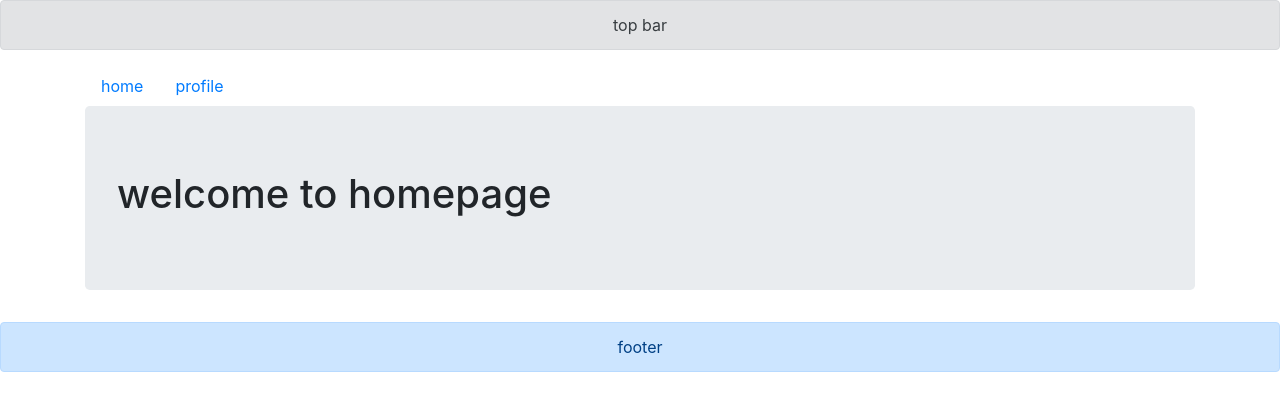
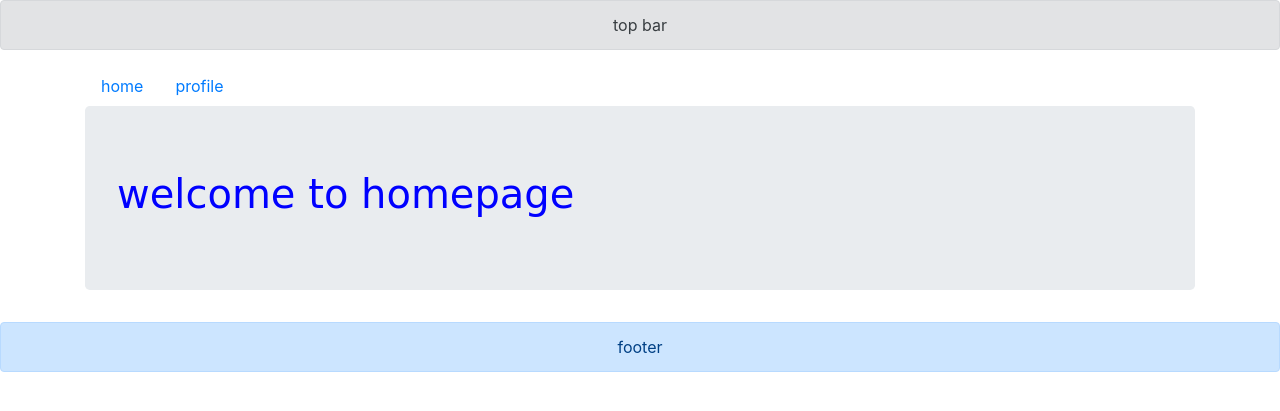
Before and after one commit to Jyothi0317/proj7, a Django app: page / in a window 1280 px wide. Shown: the top 411 px of the page. Run offline with Django 3.2, Linux system fonts and the light colour scheme; some libraries are stand-ins or nearby versions.

Commit message:
second commit

```diff
--- a/proj7/settings.py
+++ b/proj7/settings.py
@@ -15,7 +15,7 @@ import os
 # Build paths inside the project like this: os.path.join(BASE_DIR, ...)
 BASE_DIR = os.path.dirname(os.path.dirname(os.path.abspath(__file__)))
 TEMPLATE_DIR=os.path.join(BASE_DIR,"templates")
-
+STATIC_DIR=os.path.join(BASE_DIR,"static")
 
 # Quick-start development settings - unsuitable for production
 # See https://docs.djangoproject.com/en/2.2/howto/deployment/checklist/
@@ -120,3 +120,6 @@ USE_TZ = True
 # https://docs.djangoproject.com/en/2.2/howto/static-files/
 
 STATIC_URL = '/static/'
+STATICFIELDS_DIRS=[
+    STATIC_DIR,
+]
--- /dev/null
+++ b/static/css/style.css
@@ -0,0 +1,4 @@
+h1{
+    color: blue;
+    font-family: cursive;
+}
--- a/templates/base.html
+++ b/templates/base.html
@@ -1,3 +1,4 @@
+{% load static %}
 <!DOCTYPE html>
 <html lang="en">
     <head>
@@ -5,11 +6,11 @@
         <meta name="viewport" content="width=device-width, initial-scale=1.0">
         {% block title %}
         <title>Base Page</title>
-
         {% endblock %}
         <link rel="stylesheet" href="https://stackpath.bootstrapcdn.com/bootstrap/4.5.1/css/bootstrap.min.css" integrity="sha384-VCmXjywReHh4PwowAiWNagnWcLhlEJLA5buUprzK8rxFgeH0kww/aWY76TfkUoSX" crossorigin="anonymous">
         <script src="https://stackpath.bootstrapcdn.com/bootstrap/4.5.1/js/bootstrap.min.js" integrity="sha384-XEerZL0cuoUbHE4nZReLT7nx9gQrQreJekYhJD9WNWhH8nEW+0c5qq7aIo2Wl30J" crossorigin="anonymous"></script>
 
+        <link rel="stylesheet" href="{% static 'css/style.css' %}">
     </head>
     <body>
         {% include "partials/_topbar.html" %}
@@ -19,6 +20,7 @@
         <div class="container">
             <div class="jumbotron">
                 <h1>Welcome to base page</h1>
+                <img src="{% static 'images/login1.png' %}" alt="no image found" height="100" width="200">
             </div>
         </div>
         {% endblock %}
```
Also changed, not shown: static/images/login1.png (added).
